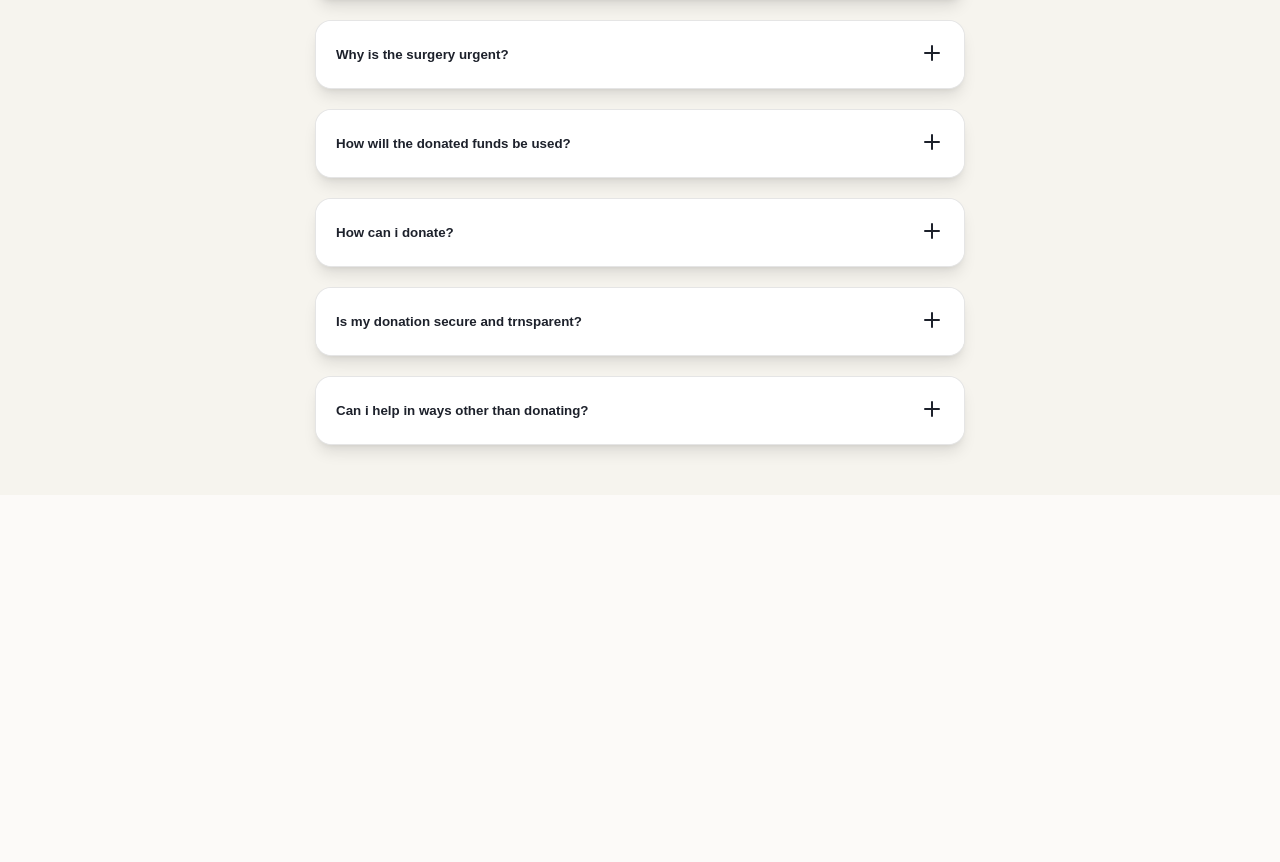
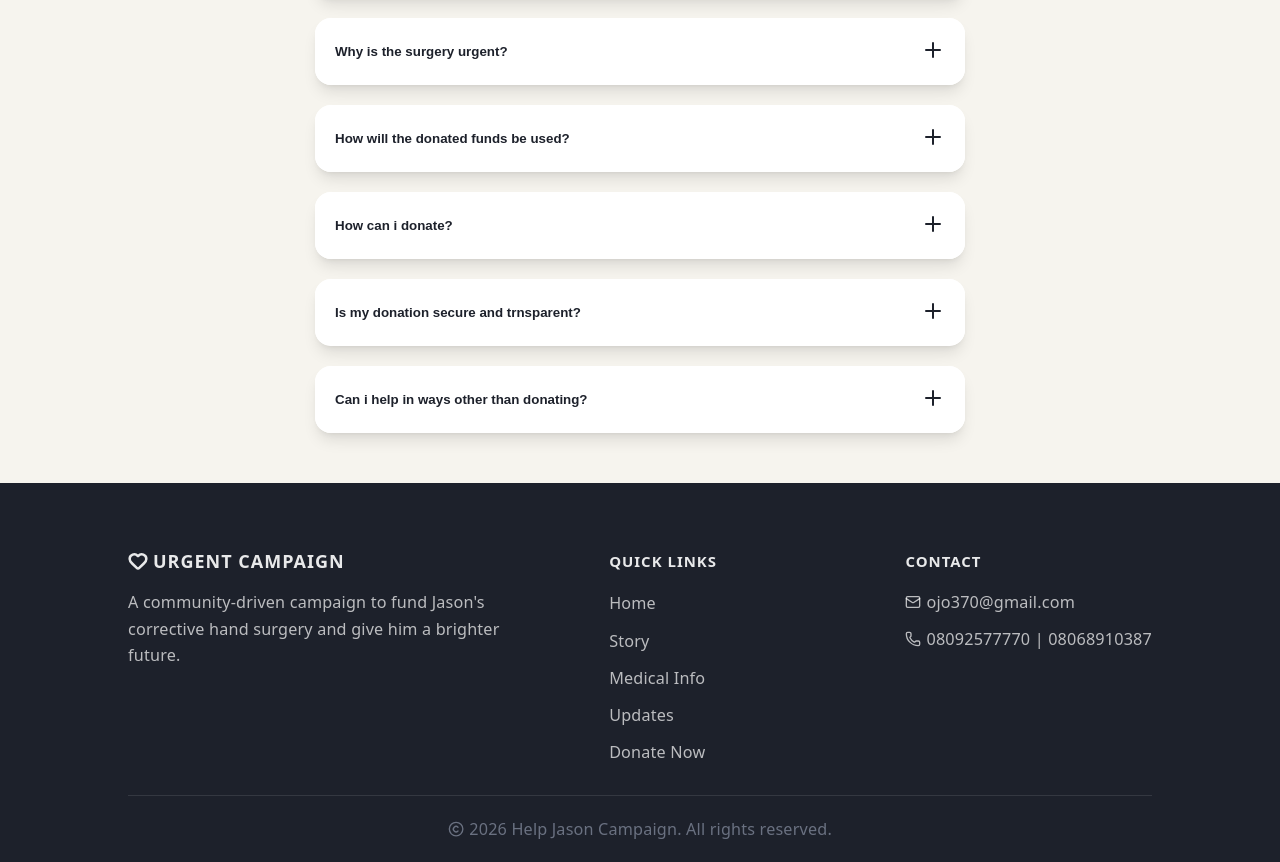
Before and after one commit to JopadAdvisory/Jason, a React (Vite) app: page / in a window 1280 px wide. Shown: the part 4229-5091 px from the top of the page. Before the commit the page ends 4724 px from the top, so only its background shows below. Built offline with nearby package versions, Linux system fonts and the light colour scheme.

Commit message:
added the footer

```diff
--- a/src/App.tsx
+++ b/src/App.tsx
@@ -7,6 +7,7 @@ import Medicals from './sections/medicals';
 import Hands from './sections/hands';
 import Update from './sections/updates';
 import FAQ from './sections/faq';
+import Footer from './components/layout/Footer';
 
 function App() {
     return (
@@ -19,6 +20,7 @@ function App() {
             <Hands />
             <Update />
             <FAQ />
+            <Footer />
         </div>
     )
 }
--- /dev/null
+++ b/src/components/layout/Footer.css
@@ -0,0 +1,99 @@
+.footer-container-bg {
+    background-color: #1d212b;
+}
+.footer-container {
+    width: 90%;
+    margin-inline: auto;
+    padding-block: 50px 80px;
+}
+.column-header {
+    color: rgba(255, 255, 255, 0.9);
+    text-transform: uppercase;
+    font-weight: 700;
+    letter-spacing: 1px;
+    padding: 15px 0;
+
+    display: flex;
+    align-items: center;
+    gap: 5px;
+}
+.columns p,
+.column-two ul li a,
+.mail {
+    color: rgba(255, 255, 255, 0.7);
+    font-size: .9rem;
+}
+.footer-icon {
+    width: 20px;
+    height: 20px;
+}
+.column-two ul {
+    list-style-type: none;
+    padding: 0;
+    margin: 0;
+    display: flex;
+    flex-direction: column;
+    gap: 10px;
+}
+.first {
+    /* color: var(--accent); */
+}
+.column-two ul li a,
+.mail {
+    text-decoration: none;
+    display: inline-block;
+    transition: transform 0.3s ease-in-out, color 0.3s ease-in-out;
+}
+.mail:hover {
+    color: white;
+}
+.column-two ul li a:hover {
+    color: white;
+    transform: scale(1.05);
+}
+.columns {
+    display: grid;
+    gap: 30px;
+}
+.contact {
+    display: flex;
+    align-items: center;
+    gap: 5px;
+}
+.contact-icon {
+    width: 16px;
+    height: 16px;
+}
+.mail {
+    padding-bottom: 10px;
+}
+.copy-container {
+    padding-block: 20px 10px;
+    margin-block: 30px 0;
+    border-top: 1px solid rgba(255, 255, 255, 0.1);
+}
+.copy {
+    display: flex;
+    align-items: center;
+    gap: 5px;
+    justify-content: center;
+    font-size: .9rem;
+}
+.copy-icon {
+    width: .9rem;
+    height: .9rem;
+}
+@media (min-width: 768px) {
+    .columns {
+        grid-template-columns: 1fr 0.4fr 1fr;
+        justify-items: end;
+        gap: 50px;
+        align-items: start;
+    }
+}
+@media (min-width: 1024px) {
+    .footer-container {
+        width: min(80%, 1126px);
+        padding-bottom: 10px;
+    }
+}
--- a/src/components/layout/Footer.tsx
+++ b/src/components/layout/Footer.tsx
@@ -0,0 +1,61 @@
+import type { JSX } from "react";
+import "./Footer.css";
+import { Copyright, Heart, Mail, Phone } from "lucide-react";
+
+export default function Footer(): JSX.Element {
+    const today: Date = new Date();
+    const year: number = today.getFullYear();
+    return (
+        <div className="footer-container-bg">
+            <div className="footer-container">
+                <div className="columns">
+                    <div className="column-one">
+                        <h4 className="column-header">
+                            <Heart
+                                strokeWidth={3}
+                                className="footer-icon first"
+                            />
+                            Urgent Campaign
+                        </h4>
+                        <p>
+                            A community-driven campaign to fund Jason's corrective hand surgery and give him a brighter future.
+                        </p>
+                    </div>
+                    <nav className="column-two">
+                        <h5 className="column-header">Quick Links</h5>
+                        <ul>
+                            <li><a href="#home">Home</a></li>
+                            <li><a href="#story">Story</a></li>
+                            <li><a href="#medical">Medical Info</a></li>
+                            <li><a href="#update">Updates</a></li>
+                            <li><a href="#donate">Donate Now</a></li>
+                        </ul>
+                    </nav>
+                    <div className="column-three">
+                        <h5 className="column-header">Contact</h5>
+                        <a
+                            href="mailto:ojo370@gmail.com"
+                            className="contact mail"
+                        >
+                            <Mail className="contact-icon" />
+                            <span>ojo370@gmail.com</span>
+                        </a>
+                        <p className="contact">
+                            <Phone className="contact-icon" />
+                            <span>08092577770 | 08068910387</span>
+                        </p>
+                    </div>
+                </div>
+                <div className="copy-container">
+                    <p className="copy">
+                        <Copyright className="copy-icon" />
+                        <span>
+                            {year + " "}
+                            Help Jason Campaign. All rights reserved.
+                        </span>
+                    </p>
+                </div>
+            </div>
+        </div>
+    )
+}
--- a/src/components/ui/accordion.css
+++ b/src/components/ui/accordion.css
@@ -7,7 +7,6 @@
 .accordion-item {
     background-color: var(--card);
     border-radius: var(--radius);
-    border: 1px solid rgba(0, 0, 0, 0.1);
     cursor: pointer;
     box-sizing: border-box;
     box-shadow: 0 10px 15px -3px rgba(0, 0, 0, 0.1), 0 4px 6px -4px rgba(0, 0, 0, 0.1);
@@ -29,5 +28,5 @@
     color: var(--text-h);
 }
 .inner-content {
-    padding: 0px 15px 15px;
+    padding: 0px 20px 15px;
 }
--- a/src/sections/updates.css
+++ b/src/sections/updates.css
@@ -1,6 +1,7 @@
  .progress-update-bg {
     width: 90%;
     margin-inline: auto;
+    scroll-margin-top: 30px;
     padding-block: 50px;
  }
  .update-subtitle {
```
